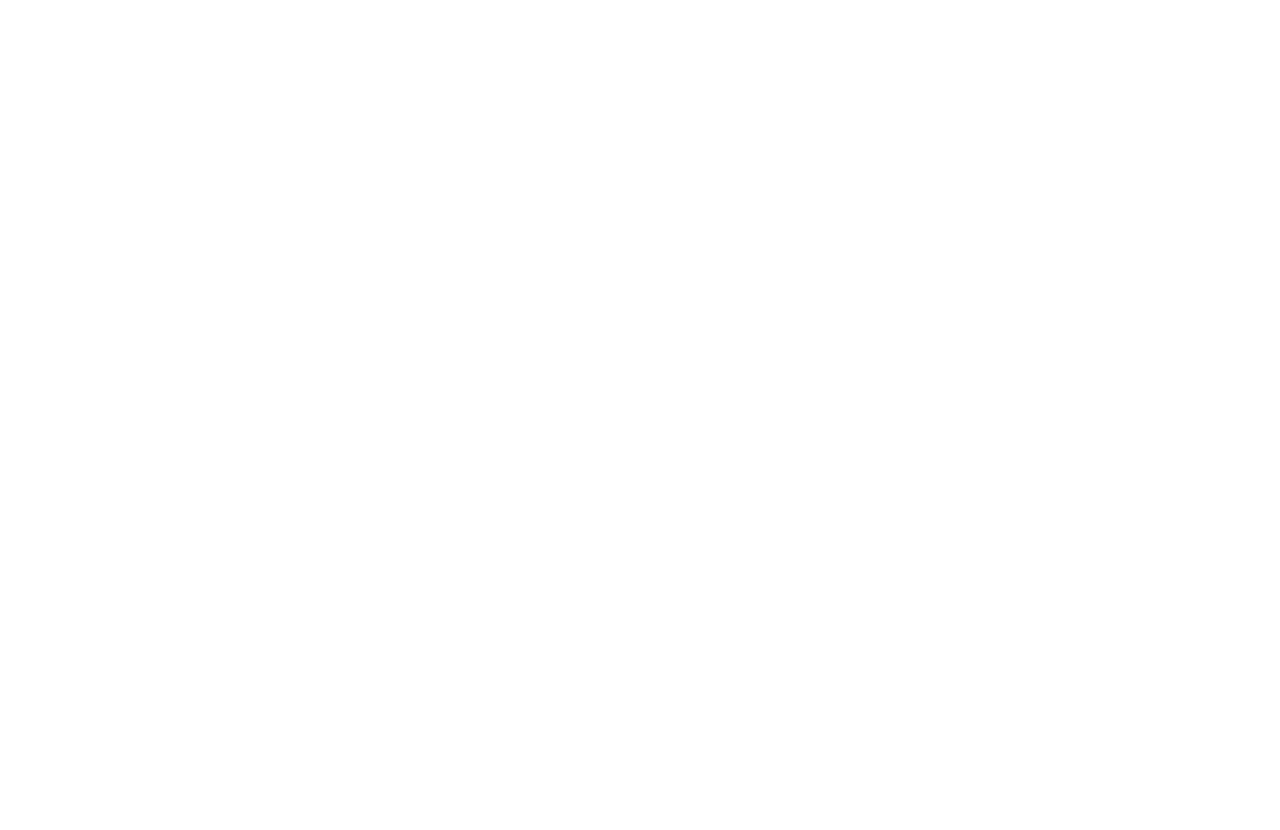
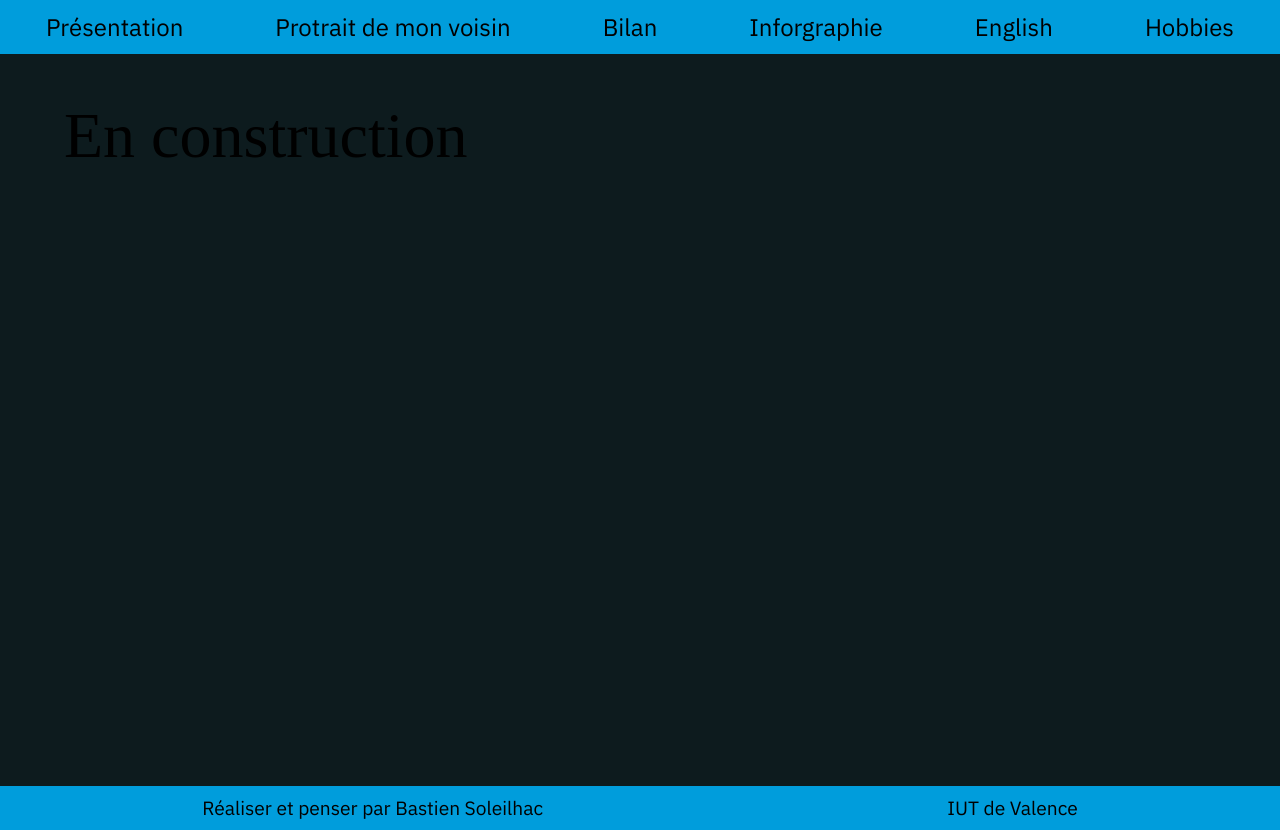
Before and after one commit to BobVentron/Site_web_Bastien, a plain HTML site: page bilan.html in a window 1280 px wide. Before the commit the page ends 800 px from the top, so only its background shows below. Drawn offline with Linux system fonts and the light colour scheme.

Commit message:
Add files via upload

```diff
--- a/bilan.html
+++ b/bilan.html
@@ -0,0 +1,46 @@
+<!DOCTYPE html>
+<html lang="fr">
+
+<head>
+    <meta charset="UTF-8">
+    <meta name="viewport" content="width=device-width, initial-scale=1">
+
+    <link rel="stylesheet" href="css/reset.min.css">
+    <link rel="stylesheet" href="css/header.css">
+    <link rel="stylesheet" href="css/bilan.css">
+    <link rel="stylesheet" href="css/footer.css">
+
+    <meta name="author" content="Bastien Soleilhac">
+    <title>Document</title>
+</head>
+
+<body>
+    <header>
+        <div class="nav_bar">
+            <a class="hover_nav_element" href="index.html">Présentation</a>
+            <a class="hover_nav_element" href="portrait.html">Protrait de mon voisin</a>
+            <a class="hover_nav_element" href="bilan.html">Bilan</a>
+            <a class="hover_nav_element" href="infographie.html">Inforgraphie</a>
+            <a class="hover_nav_element" href="english.html">English</a>
+            <a class="hover_nav_element" href="hobbies.html">Hobbies</a>
+        </div>
+    </header>
+
+    <div class="en_construction">
+        <p>En construction</p>
+    </div>
+
+    <footer>
+        <div>
+            <p>Réaliser et penser par Bastien Soleilhac</p>
+        </div>
+        <div>
+            <p>IUT de Valence</p>
+        </div>
+    </footer>
+
+    <script src="js/cdnjs.cloudflare.com_ajax_libs_jquery_2.1.3_jquery.min.js"></script>
+    <script src="/js/index.js"></script>
+
+</body>
+</html>
--- /dev/null
+++ b/css/bilan.css
@@ -0,0 +1,10 @@
+.en_construction{
+    padding-top: 13dvh;
+    padding-bottom: 74dvh;
+    padding-left: 5%;
+    font-size:400%;
+}
+
+body{
+    background-color: #0D1B1E;
+}
--- a/css/footer.css
+++ b/css/footer.css
@@ -5,7 +5,7 @@
 
 footer {
     display: flex;
-    background-color: #502DE0;
+    background-color: #009ddc;
     padding-top: 1%;
     padding-bottom: 1%;
     margin-top: 2%;
--- a/css/header.css
+++ b/css/header.css
@@ -1,17 +1,13 @@
 @font-face {
     font-family: 'BMPlexSans';
     src: url('../medias/fonts/IBMPlexSans-Regular.ttf') format('truetype');
-}
-
-body {
-    background: #F2F2F0;
 }
 
 header {
     z-index: 1000;
     position: fixed;
     top: 0px;
-    background-color: #502DE0;
+    background-color:#009DDC;
     padding-top: 1%;
     padding-bottom: 1%;
     width: 100%;
@@ -24,14 +20,13 @@ header {
 a {
     margin: auto;
     text-decoration: none;
-    color: rgb(255, 255, 255);
     font-family: 'BMPlexSans';
     font-size: x-large;
 }
 
 .hover_nav_element {
     --b: 0.1em;   /* the thickness of the line */
-    --c: #1095c1; /* the color */
+    --c: #A30000; /* the color */
 
     color: #0000;
     padding-block: var(--b);
--- a/css/index.css
+++ b/css/index.css
@@ -3,9 +3,13 @@
     src: url('../medias/fonts/Chunkfive\ Ex.ttf') format('truetype');
 }
 
+body{
+  background-color: #0D1B1E;
+}
+
 .entete {
   display: flex;
-  background-color: #181c1f;
+  background-color: #0D1B1E;
 }
 
 h1 {
--- a/css/portait.css
+++ b/css/portait.css
@@ -13,6 +13,7 @@
 .Portrait{
     background: linear-gradient(180deg, rgba(0,46,255,1) 35%, rgba(0,166,250,1) 100%);
     margin: 5%;
+    margin-top: 7%;
 }
 
 /*parametrage du style de l'entete*/
```
Also changed, not shown: index.html (+1 -16 lines).
